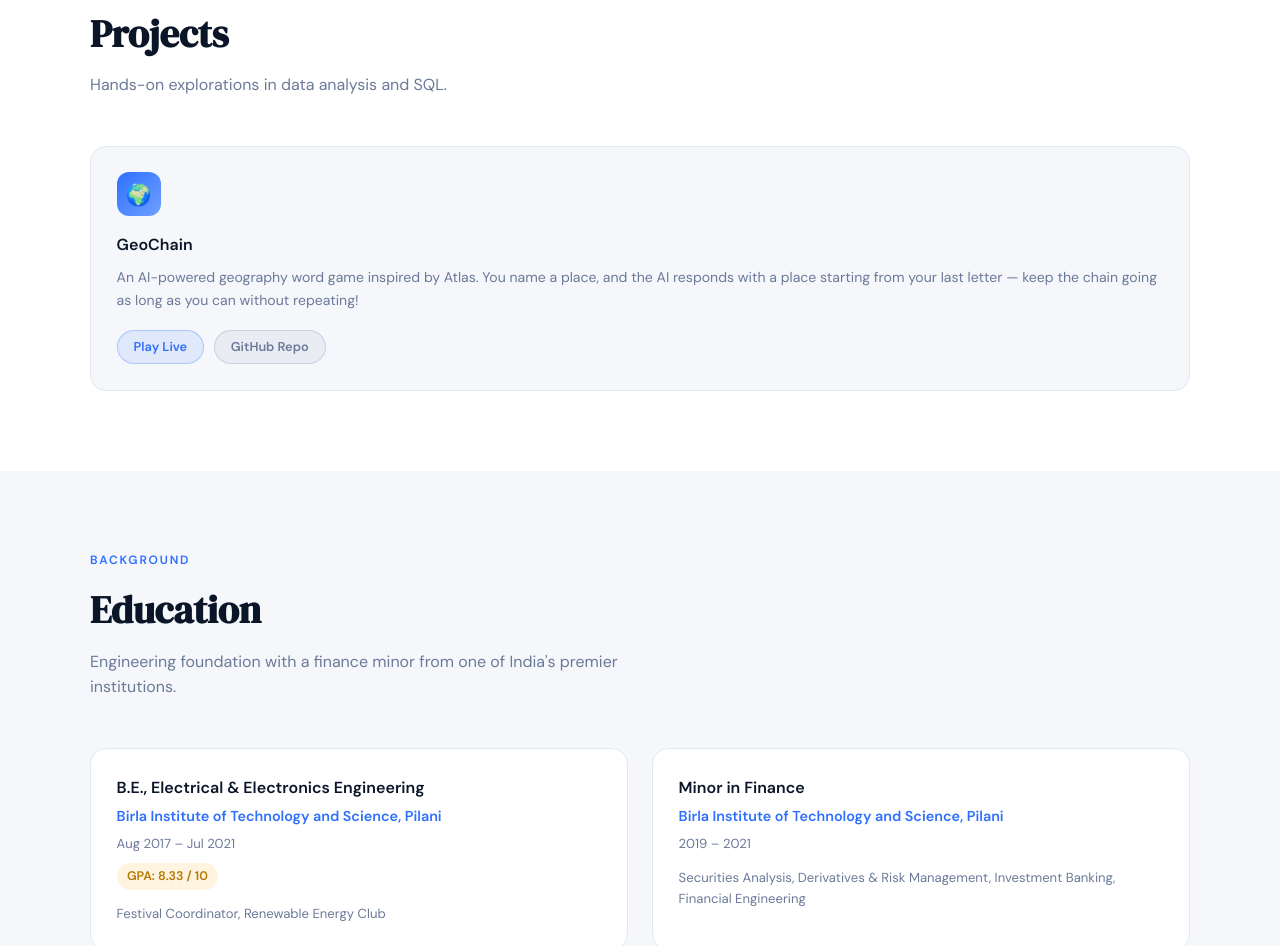
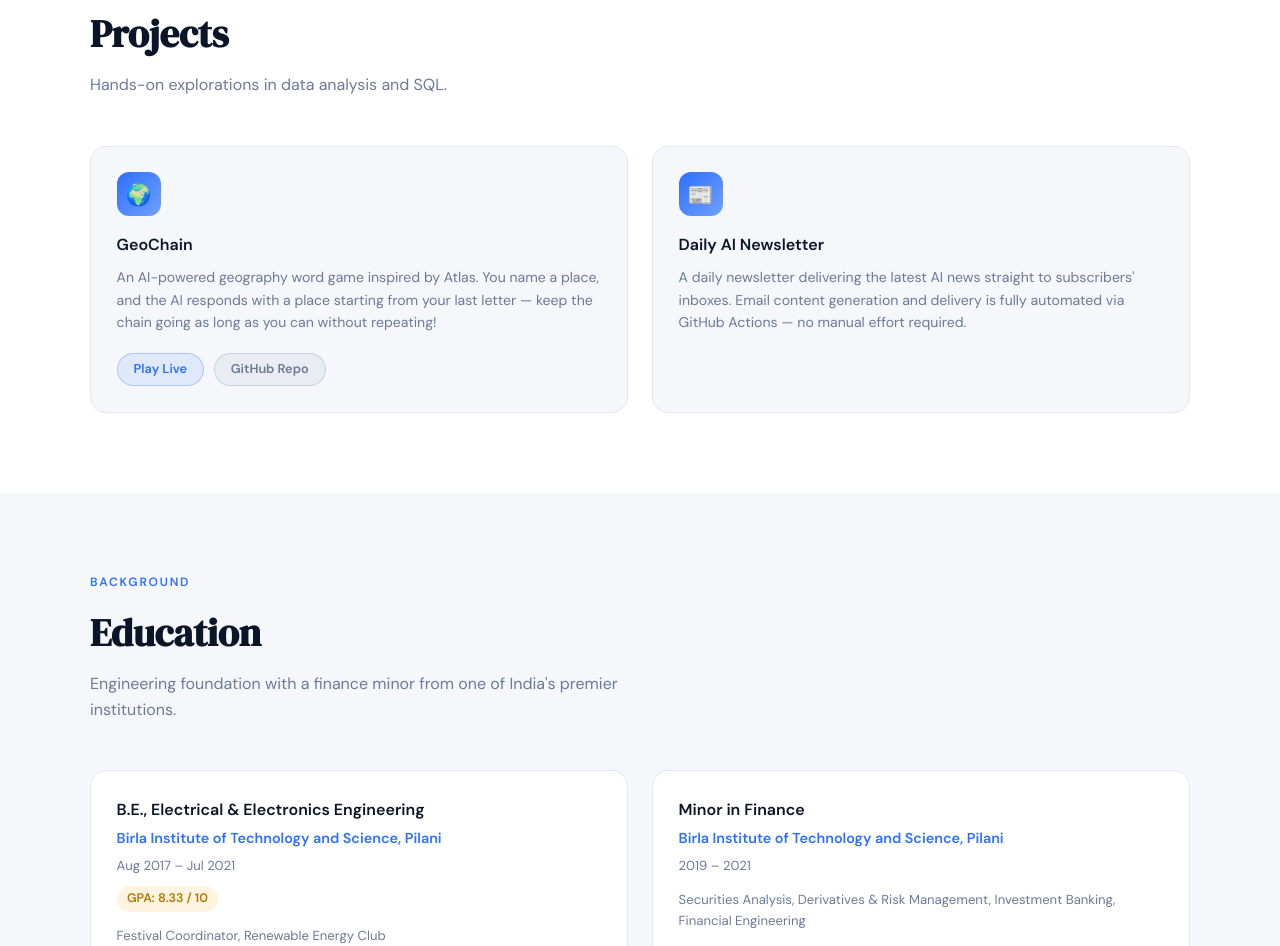
Before and after one commit to vishesh-arora/vishesh-arora.github.io, a plain HTML site: page index.html in a window 1280 px wide. Shown: the part 3103-4049 px from the top of the page. Drawn offline with Linux system fonts and the light colour scheme.

Commit message:
Add files via upload

```diff
--- a/index.html
+++ b/index.html
@@ -764,6 +764,12 @@
           </div>
         </div>
 
+        <div class="project-card">
+          <div class="project-icon">📰</div>
+          <div class="project-name">Daily AI Newsletter</div>
+          <p class="project-desc">A daily newsletter delivering the latest AI news straight to subscribers' inboxes. Email content generation and delivery is fully automated via GitHub Actions — no manual effort required.</p>
+        </div>
+
       </div>
     </div>
   </section>
```
